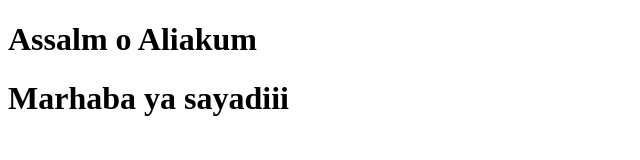
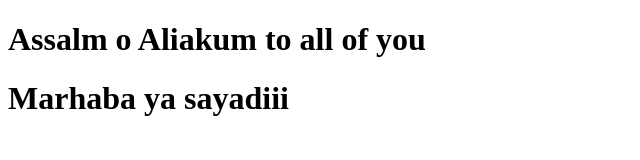
Before and after one commit to MohammadHamzaMushtaqhashmi/BootCamp2020, a plain HTML site: page index.html in a window 1280 px wide. Shown: the whole page, without its empty margins (0-640 px from the left). Drawn offline with Linux system fonts and the light colour scheme.

```diff
--- a/index.html
+++ b/index.html
@@ -6,7 +6,7 @@
     <title>Hello World</title>
 </head>
 <body>
-    <h1>Assalm o Aliakum</h1>
+    <h1>Assalm o Aliakum to all of you</h1>
     <h1>   Marhaba ya sayadiii  </h1>
 </body>
 </html>
```
